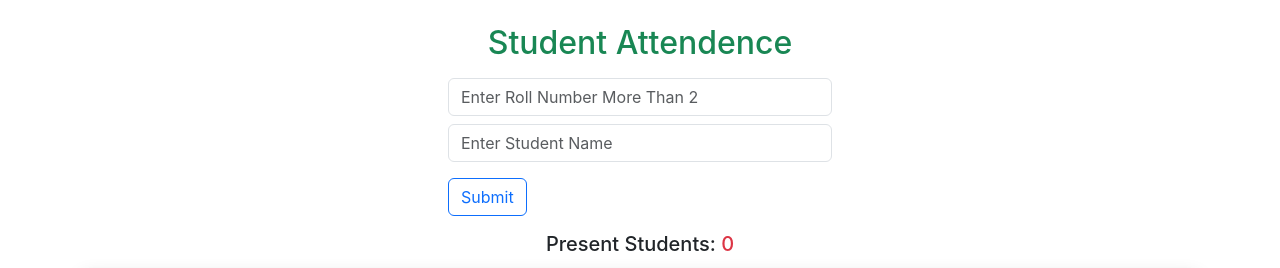
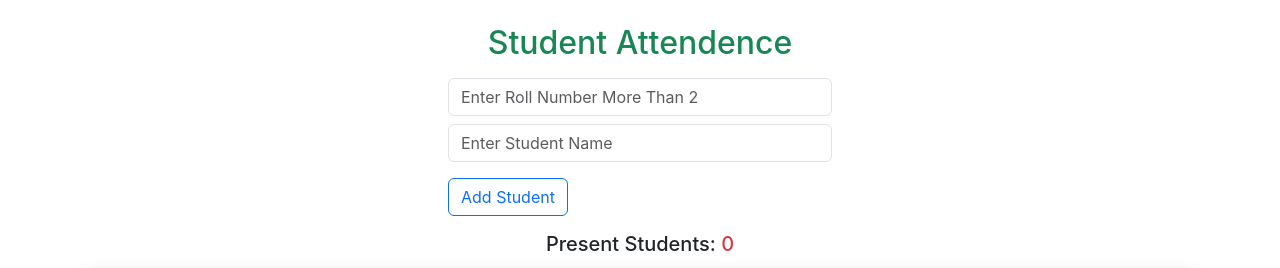
Before and after one commit to dhirajmokal13/Student-Attendence, a React (Create React App) app: page / in a window 1280 px wide. Shown: the top 268 px of the page. Built offline with nearby package versions, Linux system fonts and the light colour scheme.

Commit message:
Fix issues of form value 29 jan

```diff
--- a/src/App.js
+++ b/src/App.js
@@ -5,6 +5,7 @@ function App() {
   const [students, setStudents] = useState([]);
   const [checkinTime, setCheckinTime] = useState({});
   const [checkoutTime, setCheckoutTime] = useState({});
+    const [newStudent, setNewStudent] = useState({ rn: '', name: '' });
 
   useEffect(() => {
     setStudents([
@@ -24,8 +25,6 @@ function App() {
     setCheckoutTime({ ...checkoutTime, [rn]: currentTime });
   }
 
-  const [newStudent, setNewStudent] = useState({ rn: '', name: '' });
-
   const handleChange = (event) => {
     setNewStudent({
       ...newStudent,
@@ -34,9 +33,10 @@ function App() {
   };
 
   const handleSubmit = (event) => {
+    event.preventDefault();
     if (newStudent.rn > students.length) {
-      event.preventDefault();
       setStudents([...students, newStudent]);
+      setNewStudent({ rn: '', name: '' })
     } else {
       alert(`Please Enter Roll No More Than ${students.length}`);
     }
@@ -48,7 +48,7 @@ function App() {
       <form onSubmit={handleSubmit} className='mx-auto mb-3' style={{ maxWidth: '30vw' }}>
         <input className='form-control my-2' type="number" placeholder={`Enter Roll Number More Than ${students.length}`} name="rn" value={newStudent.rn} onChange={handleChange} />
         <input className='form-control my-2' type="text" placeholder='Enter Student Name' name="name" value={newStudent.name} onChange={handleChange} />
-        <button className='btn btn-outline-primary mt-2 me-2' type="submit">Submit</button>
+        <button className='btn btn-outline-primary mt-2 me-2' type="submit">Add Student</button>
       </form>
 
       <h5 className='text-center'>Present Students: <span className='text-danger'>{Object.keys(checkinTime).length}</span></h5>
```
